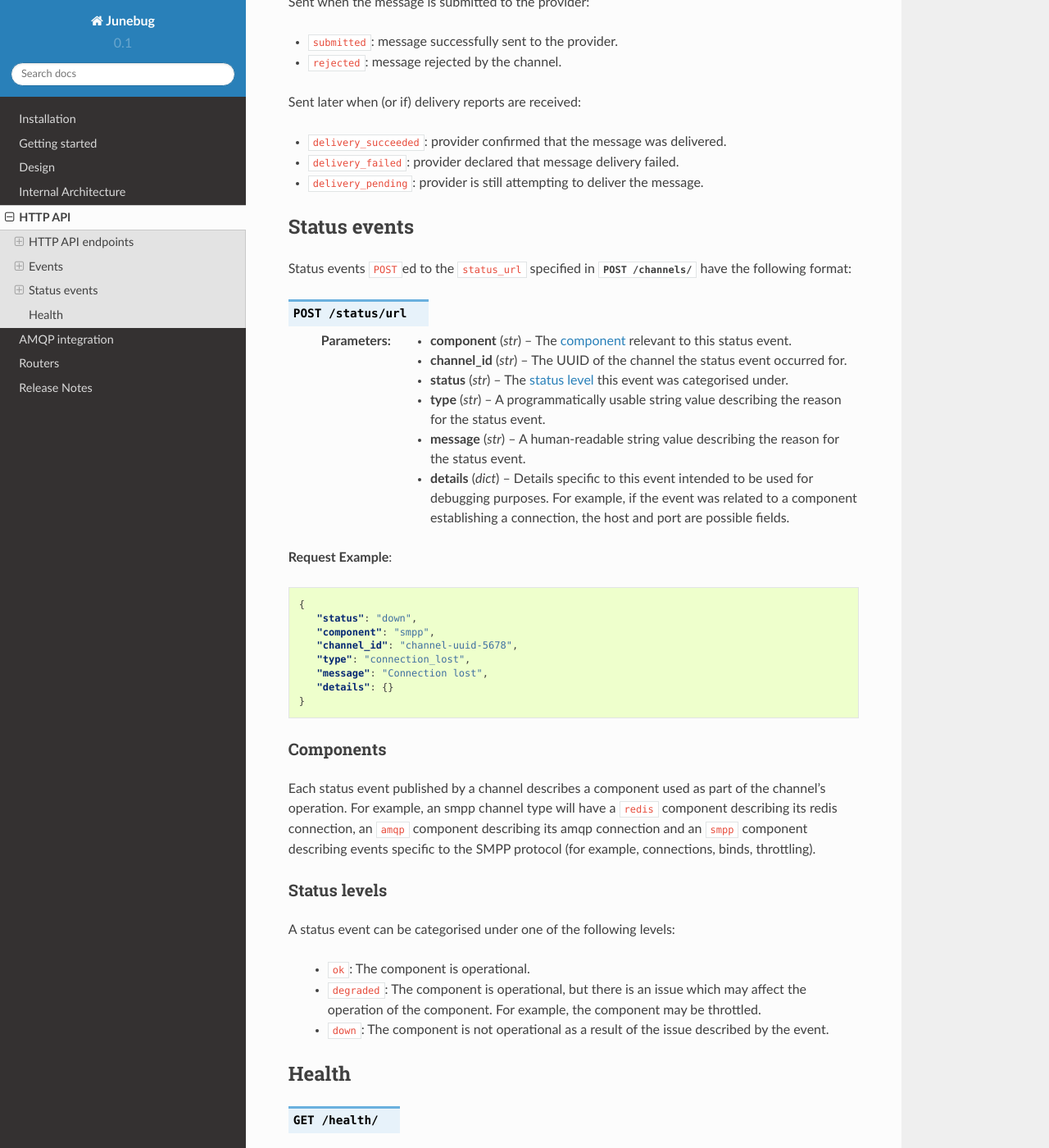
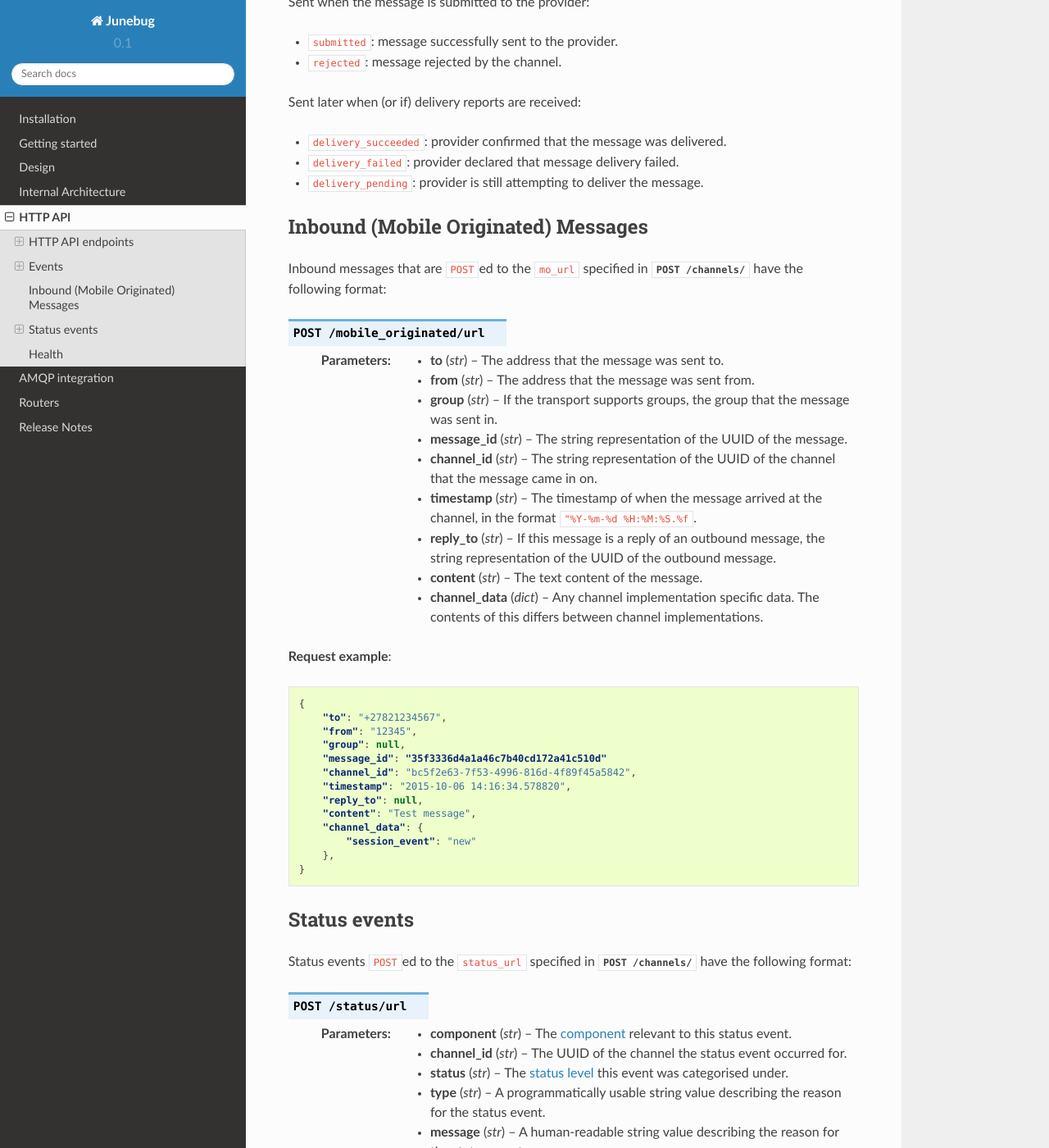
Before and after one commit to praekeltfoundation/junebug, a Sphinx documentation site: the page built from docs/http_api.rst, in a window 1280 px wide and 1400 px high, scrolled down 11719 px. Shown: the whole window at 82% size. Built offline with Sphinx 7.4.7 and the Read the Docs theme 2.0.0, drawn with Linux system fonts in a browser that asks for light colours; pages that are not in the unit, such as notebooks, are missing from menus.

Commit message:
Add format and example of inbound messages sent from Junebug

```diff
--- a/docs/http_api.rst
+++ b/docs/http_api.rst
@@ -684,6 +684,56 @@ Sent later when (or if) delivery reports are received:
 * ``delivery_pending``: provider is still attempting to deliver the message.
 
 
+Inbound (Mobile Originated) Messages
+------------------------------------
+
+Inbound messages that are ``POST``\ed to the ``mo_url`` specified in
+:http:post:`/channels/` have the following format:
+
+.. http:post:: /mobile_originated/url
+
+    :param str to:
+        The address that the message was sent to.
+    :param str from:
+        The address that the message was sent from.
+    :param str group:
+        If the transport supports groups, the group that the message was sent
+        in.
+    :param str message_id:
+        The string representation of the UUID of the message.
+    :param str channel_id:
+        The string representation of the UUID of the channel that the message
+        came in on.
+    :param str timestamp:
+        The timestamp of when the message arrived at the channel, in the
+        format ``"%Y-%m-%d %H:%M:%S.%f``.
+    :param str reply_to:
+        If this message is a reply of an outbound message, the string
+        representation of the UUID of the outbound message.
+    :param str content:
+        The text content of the message.
+    :param dict channel_data:
+        Any channel implementation specific data. The contents of this
+        differs between channel implementations.
+
+**Request example**:
+
+.. sourcecode:: json
+
+    {
+        "to": "+27821234567",
+        "from": "12345",
+        "group": null,
+        "message_id": "35f3336d4a1a46c7b40cd172a41c510d"
+        "channel_id": "bc5f2e63-7f53-4996-816d-4f89f45a5842",
+        "timestamp": "2015-10-06 14:16:34.578820",
+        "reply_to": null,
+        "content": "Test message",
+        "channel_data": {
+            "session_event": "new"
+        },
+    }
+
 .. _status-events:
 
 Status events
```
Also changed, not shown: docs/release-notes.rst (+7 -0 lines).
